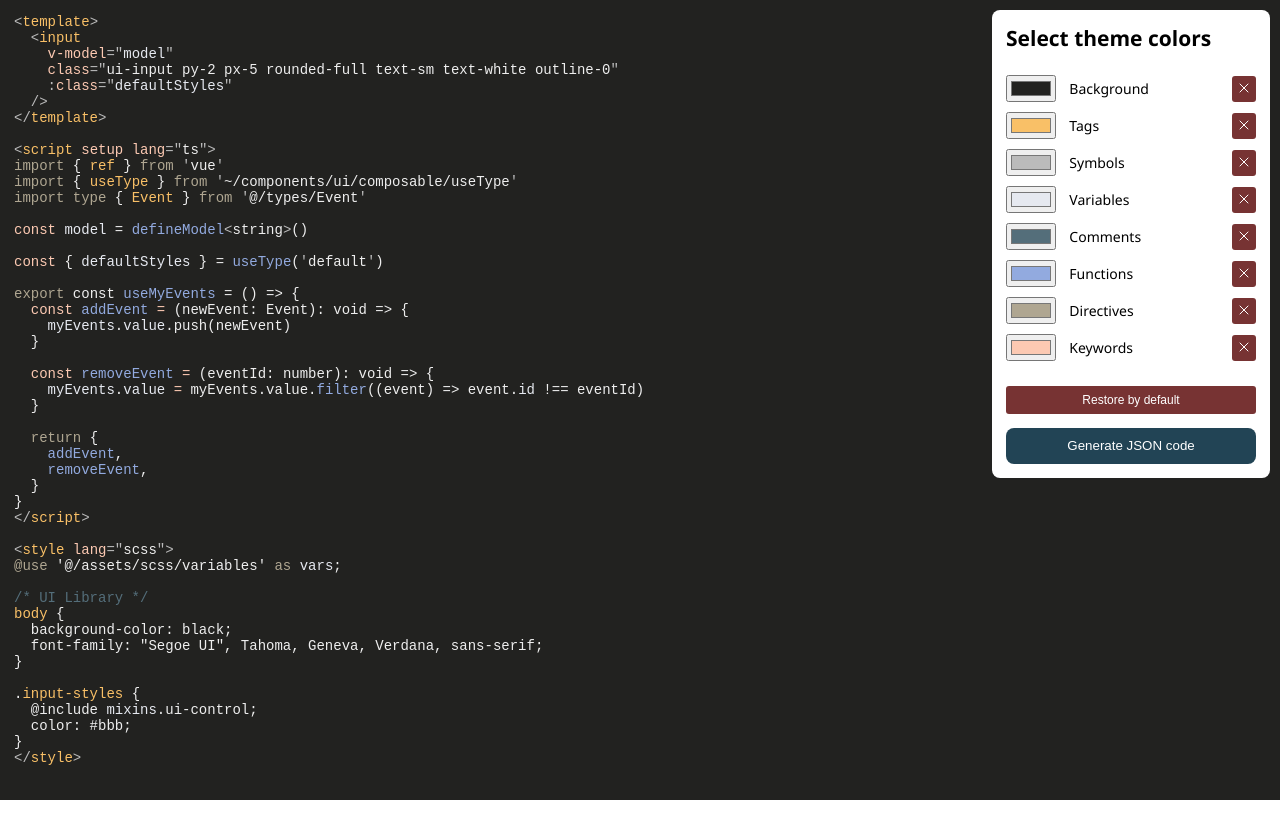
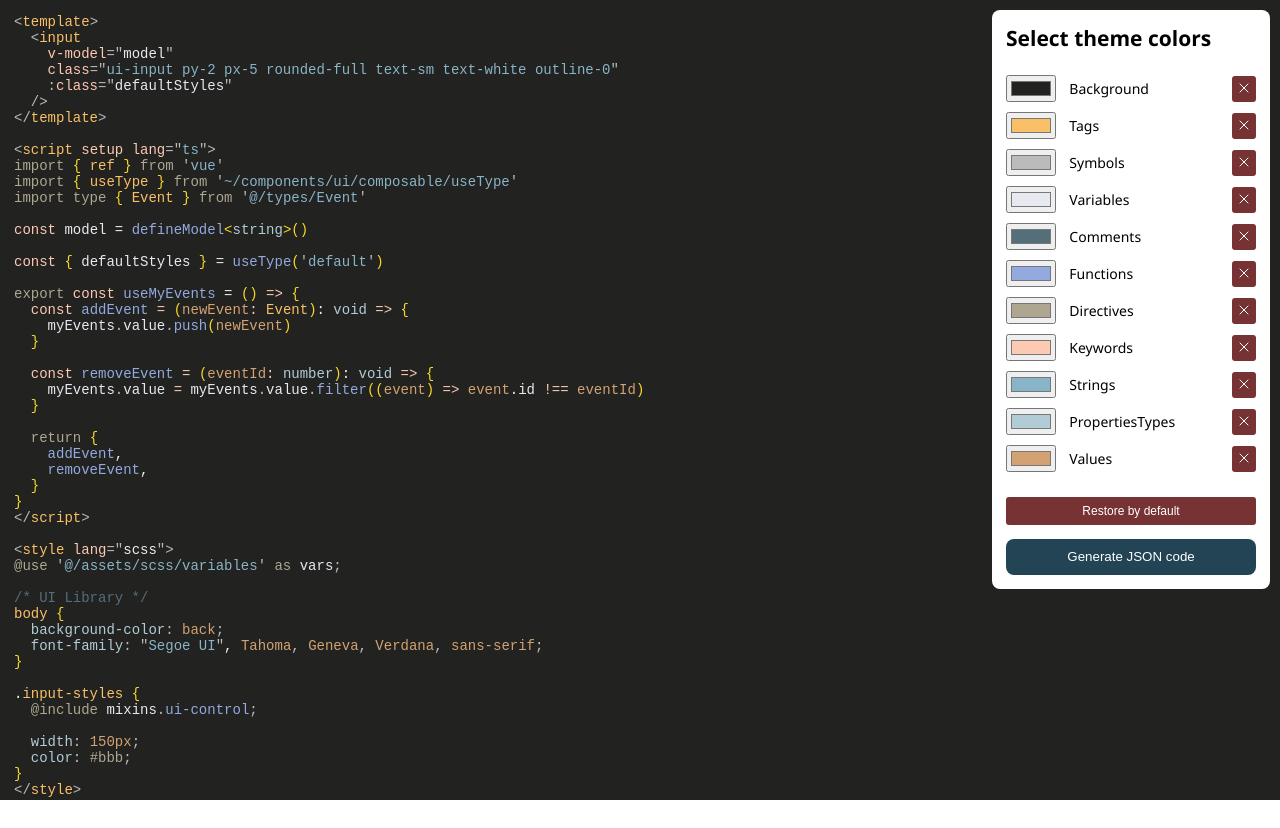
Before and after one commit to Mathiew82/generator-vsc-themes-vue, a Vue app: page / in a window 1280 px wide. Before the commit the page ends 800 px from the top, so only its background shows below. Built offline with nearby package versions, Linux system fonts and the light colour scheme.

Commit message:
Added more option colors

```diff
--- a/src/App.vue
+++ b/src/App.vue
@@ -4,49 +4,51 @@
 <span class="symbols">&lt;</span><span class="tags">template</span><span class="symbols">&gt;</span>
   <span class="symbols">&lt;</span><span class="tags">input</span>
     <span class="keywords">v-model</span><span class="symbols">="</span><span class="variables">model</span><span class="symbols">"</span>
-    <span class="keywords">class</span><span class="symbols">="</span>ui-input py-2 px-5 rounded-full text-sm text-white outline-0<span class="symbols">"</span>
+    <span class="keywords">class</span><span class="symbols">="</span><span class="strings">ui-input py-2 px-5 rounded-full text-sm text-white outline-0</span><span class="symbols">"</span>
     <span class="symbols">:</span><span class="keywords">class</span><span class="symbols">="</span><span class="variables">defaultStyles</span><span class="symbols">"</span>
   <span class="symbols">/&gt;</span>
 <span class="symbols">&lt;/</span><span class="tags">template</span><span class="symbols">&gt;</span>
 
-<span class="symbols">&lt;</span><span class="tags">script</span> <span class="keywords">setup lang</span><span class="symbols">="</span>ts<span class="symbols">"</span><span class="symbols">&gt;</span>
-<span class="directives">import</span> { <span class="tags">ref</span> } <span class="directives">from</span> <span class="symbols">'</span>vue<span class="symbols">'</span>
-<span class="directives">import</span> { <span class="tags">useType</span> } <span class="directives">from</span> <span class="symbols">'</span>~/components/ui/composable/useType<span class="symbols">'</span>
-<span class="directives">import type</span> { <span class="tags">Event</span> } <span class="directives">from</span> <span class="symbols">'</span>@/types/Event<span class="symbols">'</span>
+<span class="symbols">&lt;</span><span class="tags">script</span> <span class="keywords">setup lang</span><span class="symbols">="</span><span class="strings">ts</span><span class="symbols">"</span><span class="symbols">&gt;</span>
+<span class="directives">import</span> <span class="keys">{</span> <span class="tags">ref</span> <span class="keys">}</span> <span class="directives">from</span> <span class="symbols">'</span><span class="strings">vue</span><span class="symbols">'</span>
+<span class="directives">import</span> <span class="keys">{</span> <span class="tags">useType</span> <span class="keys">}</span> <span class="directives">from</span> <span class="symbols">'</span><span class="strings">~/components/ui/composable/useType</span><span class="symbols">'</span>
+<span class="directives">import type</span> <span class="keys">{</span> <span class="tags">Event</span> <span class="keys">}</span> <span class="directives">from</span> <span class="symbols">'</span><span class="strings">@/types/Event</span><span class="symbols">'</span>
 
-<span class="keywords">const</span> <span class="variables">model</span> = <span class="functions">defineModel</span><span class="symbols">&lt;</span>string<span class="symbols">&gt;</span>()
+<span class="keywords">const</span> <span class="variables">model</span> = <span class="functions">defineModel</span><span class="keys">&lt;</span><span class="properties-types">string</span><span class="keys">&gt;</span><span class="keys">()</span>
 
-<span class="keywords">const</span> { <span class="variables">defaultStyles</span> } = <span class="functions">useType</span>(<span class="symbols">'</span>default<span class="symbols">'</span>)
+<span class="keywords">const</span> <span class="keys">{</span> <span class="variables">defaultStyles</span> <span class="keys">}</span> = <span class="functions">useType</span><span class="keys">(</span><span class="symbols">'</span><span class="strings">default</span><span class="symbols">'</span><span class="keys">)</span>
 
-<span class="directives">export</span> const <span class="functions">useMyEvents</span> = () => {
-  <span class="keywords">const</span> <span class="functions">addEvent</span> <span class="keywords">=</span> (newEvent: Event): void => {
-    <span class="variables">myEvents</span>.<span class="variables">value</span>.push(newEvent)
-  }
+<span class="directives">export</span> <span class="keywords">const</span> <span class="functions">useMyEvents</span> = <span class="keys">()</span> <span class="keywords">=></span> <span class="keys">{</span>
+  <span class="keywords">const</span> <span class="functions">addEvent</span> <span class="keywords">=</span> <span class="keys">(</span><span class="values">newEvent</span><span class="keywords">:</span> <span class="tags">Event</span><span class="keys">)</span>: <span class="properties-types">void</span> <span class="keywords">=></span> <span class="keys">{</span>
+    <span class="variables">myEvents</span><span class="symbols">.</span><span class="variables">value</span><span class="symbols">.</span><span class="functions">push</span><span class="keys">(</span><span class="values">newEvent</span><span class="keys">)</span>
+  <span class="keys">}</span>
 
-  <span class="keywords">const</span> <span class="functions">removeEvent</span> <span class="keywords">=</span> (eventId: number): void => {
-    <span class="variables">myEvents</span>.<span class="variables">value</span> <span class="keywords">=</span> myEvents.value.<span class="functions">filter</span>((event) => event.<span class="variables">id</span> !== eventId)
-  }
+  <span class="keywords">const</span> <span class="functions">removeEvent</span> <span class="keywords">=</span> <span class="keys">(</span><span class="values">eventId</span><span class="keywords">:</span> <span class="properties-types">number</span><span class="keys">)</span>: <span class="properties-types">void</span> <span class="keywords">=></span> <span class="keys">{</span>
+    <span class="variables">myEvents</span><span class="symbols">.</span><span class="variables">value</span> <span class="keywords">=</span> <span class="variables">myEvents</span><span class="symbols">.</span><span class="variables">value</span><span class="symbols">.</span><span class="functions">filter</span><span class="keys">(</span><span class="keys">(</span><span class="values">event</span><span class="keys">)</span> <span class="keywords">=></span> <span class="values">event</span>.<span class="variables">id</span> <span class="keywords">!==</span> <span class="values">eventId</span><span class="keys">)</span>
+  <span class="keys">}</span>
 
-  <span class="directives">return</span> {
+  <span class="directives">return</span> <span class="keys">{</span>
     <span class="functions">addEvent</span>,
     <span class="functions">removeEvent</span>,
-  }
-}
+  <span class="keys">}</span>
+<span class="keys">}</span>
 <span class="symbols">&lt;/</span><span class="tags">script</span><span class="symbols">&gt;</span>
 
 <span class="symbols">&lt;</span><span class="tags">style</span> <span class="keywords">lang</span><span class="symbols">="</span>scss<span class="symbols">"</span><span class="symbols">&gt;</span>
-<span class="directives">@use</span> '@/assets/scss/variables' <span class="directives">as</span> <span class="variables">vars</span>;
+<span class="directives">@use</span> <span class="symbols">'</span><span class="strings">@/assets/scss/variables</span><span class="symbols">'</span> <span class="directives">as</span> <span class="variables">vars</span><span class="symbols">;</span>
 
 <span class="comments">/* UI Library */</span>
-<span class="tags">body</span> {
-  background-color: black;
-  font-family: "Segoe UI", Tahoma, Geneva, Verdana, sans-serif;
-}
+<span class="tags">body</span> <span class="keys">{</span>
+  <span class="properties-types">background-color</span><span class="symbols">:</span> <span class="values">back</span><span class="symbols">;</span>
+  <span class="properties-types">font-family</span><span class="symbols">:</span> <span class="symbols">"</span><span class="strings">Segoe UI</span><span class="symbols">"</span>, <span class="values">Tahoma</span><span class="symbols">,</span> <span class="values">Geneva</span><span class="symbols">,</span> <span class="values">Verdana</span><span class="symbols">,</span> <span class="values">sans-serif</span><span class="symbols">;</span>
+<span class="keys">}</span>
 
-.<span class="tags">input-styles</span> {
-  @include <span class="variables">mixins</span>.ui-control;
-  color: #bbb;
-}
+.<span class="tags">input-styles</span> <span class="keys">{</span>
+  <span class="directives">@include</span> <span class="variables">mixins</span><span class="symbols">.</span><span class="functions">ui-control</span><span class="symbols">;</span>
+
+  <span class="properties-types">width</span><span class="symbols">:</span> <span class="values">150px</span><span class="symbols">;</span>
+  <span class="properties-types">color</span><span class="symbols">:</span> <span class="directives">#bbb</span><span class="symbols">;</span>
+<span class="keys">}</span>
 <span class="symbols">&lt;/</span><span class="tags">style</span><span class="symbols">&gt;</span>
     </pre>
     <ColorControlPanel
@@ -70,6 +72,9 @@ const initColorValues = {
   functionsColor: "#92aadf",
   directivesColor: "#afa691",
   keywordsColor: "#fcc9b2",
+  stringsColor: "#89b4c7",
+  propertiesTypesColor: "#B2CCD6",
+  valuesColor: "#d2a272",
 };
 
 const backgroundColor = ref(initColorValues.backgroundColor);
@@ -80,6 +85,9 @@ const commentsColor = ref(initColorValues.commentsColor);
 const functionsColor = ref(initColorValues.functionsColor);
 const directivesColor = ref(initColorValues.directivesColor);
 const keywordsColor = ref(initColorValues.keywordsColor);
+const stringsColor = ref(initColorValues.stringsColor);
+const propertiesTypesColor = ref(initColorValues.propertiesTypesColor);
+const valuesColor = ref(initColorValues.valuesColor);
 
 const colorVars = {
   backgroundColor,
@@ -90,6 +98,9 @@ const colorVars = {
   functionsColor,
   directivesColor,
   keywordsColor,
+  stringsColor,
+  propertiesTypesColor,
+  valuesColor,
 };
 
 const onChangeColor = (params) => {
@@ -164,6 +175,10 @@ const onRestoreColor = (colorToRestore) => {
   background-color: #446677;
 }
 
+.keys {
+  color: #f9d824;
+}
+
 .tags {
   color: v-bind(tagsColor);
 }
@@ -191,4 +206,16 @@ const onRestoreColor = (colorToRestore) => {
 .keywords {
   color: v-bind(keywordsColor);
 }
+
+.strings {
+  color: v-bind(stringsColor);
+}
+
+.properties-types {
+  color: v-bind(propertiesTypesColor);
+}
+
+.values {
+  color: v-bind(valuesColor);
+}
 </style>
```
